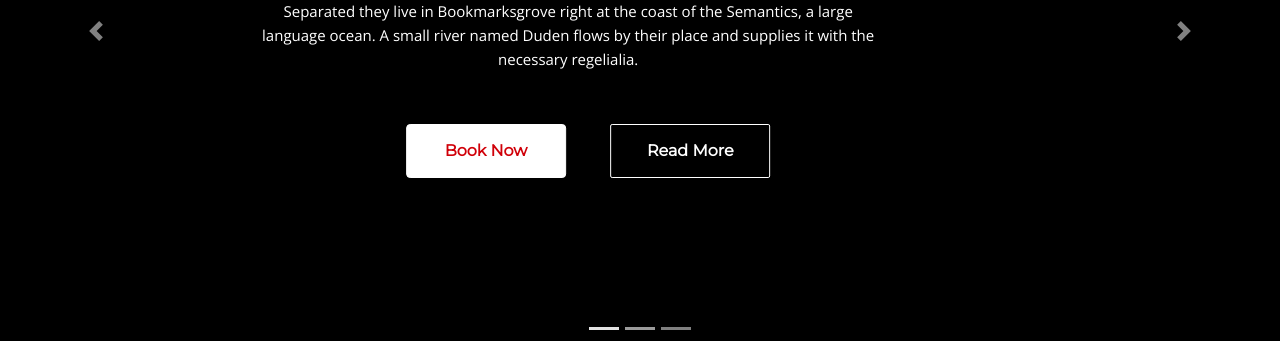
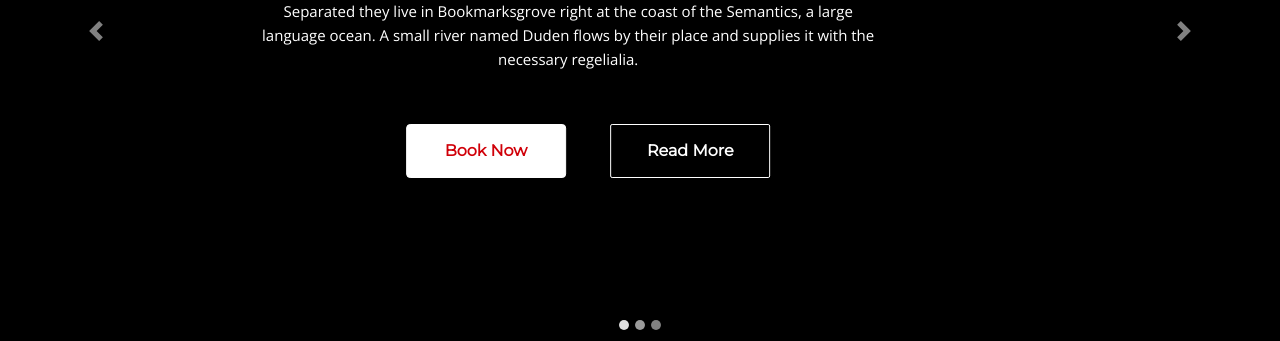
Before and after one commit to edy1013/barber, a plain HTML site: page index.html in a window 1280 px wide. Shown: the part 459-800 px from the top of the page. Drawn offline with nearby package versions, Linux system fonts and the light colour scheme.

Commit message:
Update 2.0
Carosel indicator change
Team overlay change

```diff
--- a/css/style.css
+++ b/css/style.css
@@ -185,8 +185,16 @@
   margin-top: 37px;
 }
 
+
+
 .carousel-indicators {
   margin-bottom: 100px;
+}
+
+.carousel-indicators li {
+  height: 10px!important;
+  width: 10px!important;
+  border-radius: 50%!important;
 }
 
 /* About section */
```
